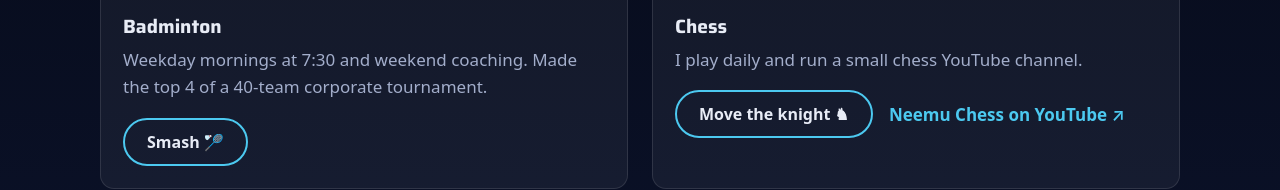
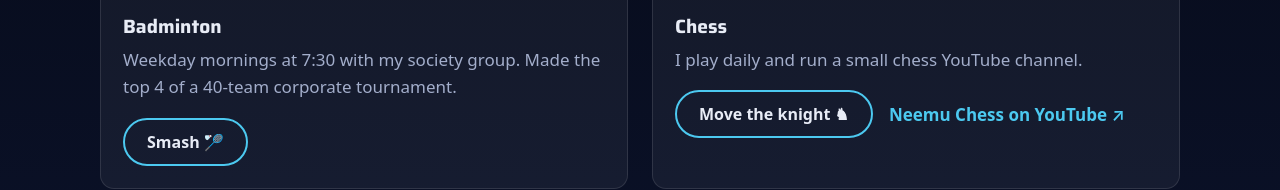
Before and after one commit to Binovizer/binovizer.github.io, a plain HTML site: page index.html in a window 1280 px wide. Shown: the part 5856-6046 px from the top of the page. Drawn offline with Linux system fonts and the light colour scheme; animation ran at ten frames a second.

Commit message:
Off-shift: remove badminton coaching claim (never taken)
Co-Authored-By: Claude Opus 5.5 <noreply@anthropic.com>

```diff
--- a/index.html
+++ b/index.html
@@ -312,7 +312,7 @@
           </svg>
           <div class="hobby-body">
             <h3>Badminton</h3>
-            <p>Weekday mornings at 7:30 and weekend coaching. Made the top 4 of a 40-team corporate tournament.</p>
+            <p>Weekday mornings at 7:30 with my society group. Made the top 4 of a 40-team corporate tournament.</p>
             <button class="btn btn-ghost" id="smash" type="button">Smash 🏸</button>
           </div>
         </div>
```
